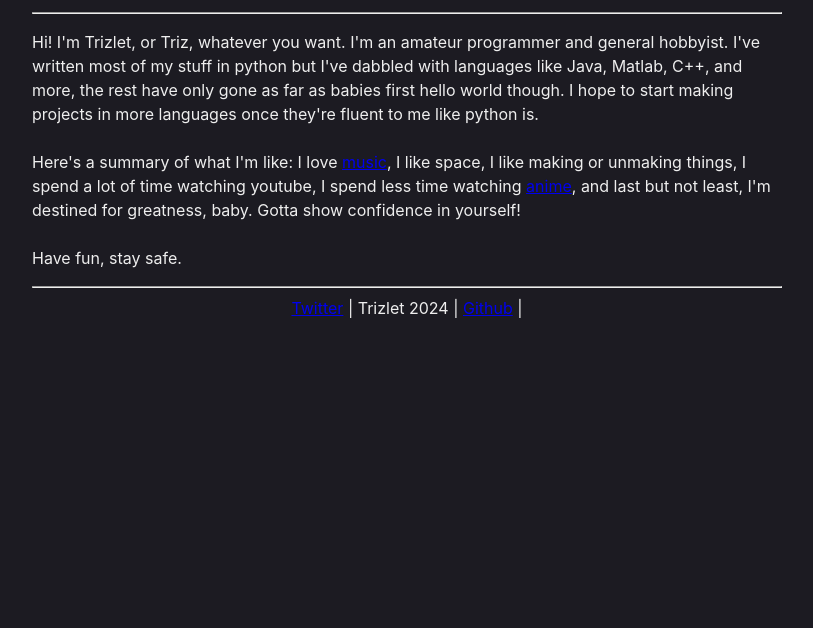
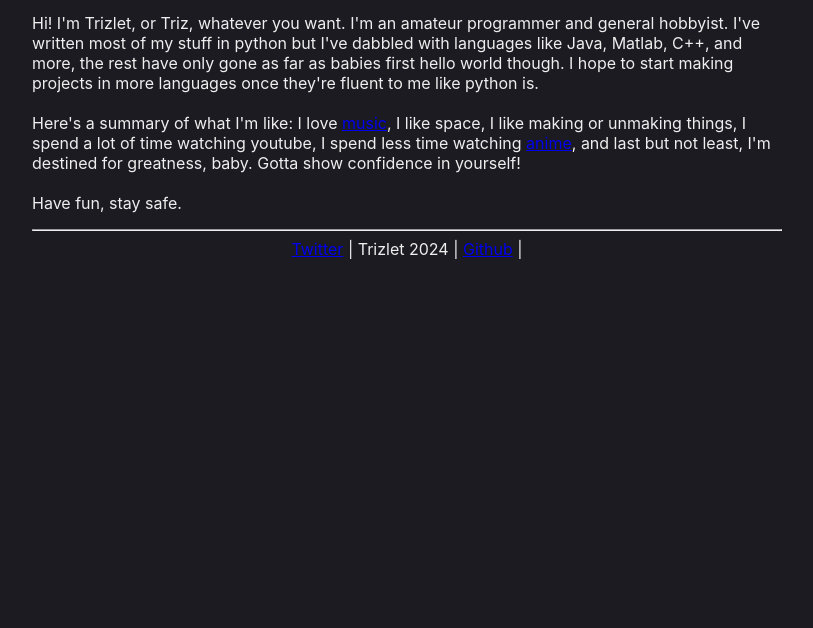
Before and after one commit to Trizlet/website, a plain HTML site: page index.html in a window 1280 px wide. Shown: the part 172-800 px from the top of the page, without its empty margins (233-1046 px from the left). Drawn offline with Linux system fonts and the light colour scheme.

Commit message:
ok 1 more

```diff
--- a/index.html
+++ b/index.html
@@ -11,7 +11,6 @@
     }
 
     body {
-      line-height: 1.5;
       font-family: -apple-system, BlinkMacSystemFont, "Segoe UI", "Noto Sans", Helvetica, Arial, sans-serif, "Apple Color Emoji", "Segoe UI Emoji", "Consolas", Monospace;
       max-width: 750px;
       margin: auto;
```
